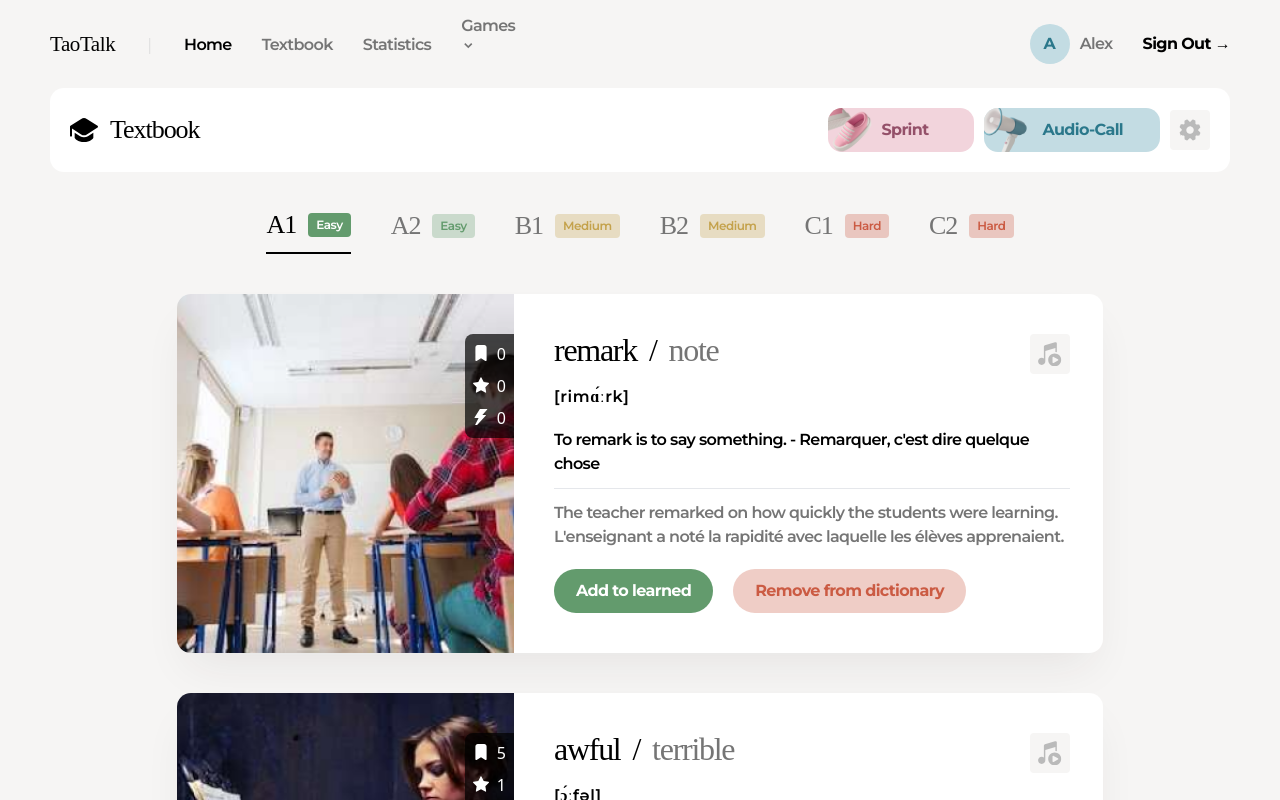
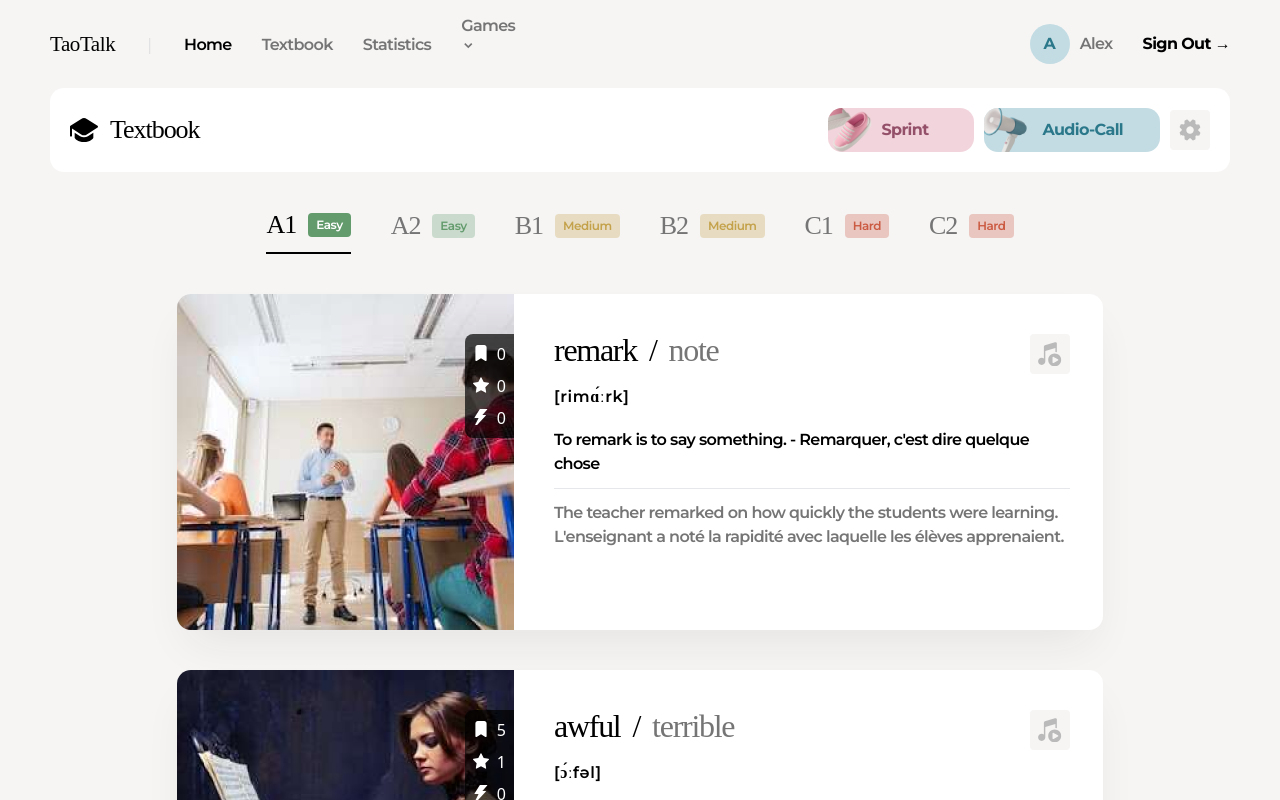
Before and after one commit to taodemy/taotalk, a Next.js app: page /textbook in a window 1280 px wide. Shown: the top 800 px of the page. Built offline with nearby package versions, Linux system fonts and the light colour scheme; a web font is replaced by a local one.

Commit message:
feat: add function of button view

```diff
--- a/src/components/Textbook/WordDetail/index.tsx
+++ b/src/components/Textbook/WordDetail/index.tsx
@@ -15,6 +15,7 @@ interface WordDetailProps {
   encountered: number;
   learned: number;
   bestSeries: number;
+  buttonViewChecked: boolean;
   handleLearnedToggle: (wordName: string) => void;
   handleDictionaryToggle: (wordName: string) => void;
 }
@@ -31,6 +32,7 @@ const WordDetail = ({
   encountered,
   learned,
   bestSeries,
+  buttonViewChecked,
   handleLearnedToggle,
   handleDictionaryToggle,
 }: WordDetailProps) => {
@@ -79,7 +81,7 @@ const WordDetail = ({
           <hr />
           <p className="paragraph--p2">{example}</p>
         </div>
-
+        {buttonViewChecked && (
           <div className={Styles.buttons}>
             <Button
               outline={false}
@@ -94,6 +96,7 @@ const WordDetail = ({
               onClick={() => handleDictionaryToggle(name)}
             />
           </div>
+        )}
       </div>
     </div>
   );
--- a/src/components/Textbook/index.tsx
+++ b/src/components/Textbook/index.tsx
@@ -103,6 +103,7 @@ const Textbook = () => {
               bestSeries={word.bestSeries}
               handleLearnedToggle={handleLearnedToggle}
               handleDictionaryToggle={handleDictionaryToggle}
+              buttonViewChecked={buttonViewChecked}
             />
           ))
         ) : (
```
Lines whose indentation alone changed are shown as unchanged.
